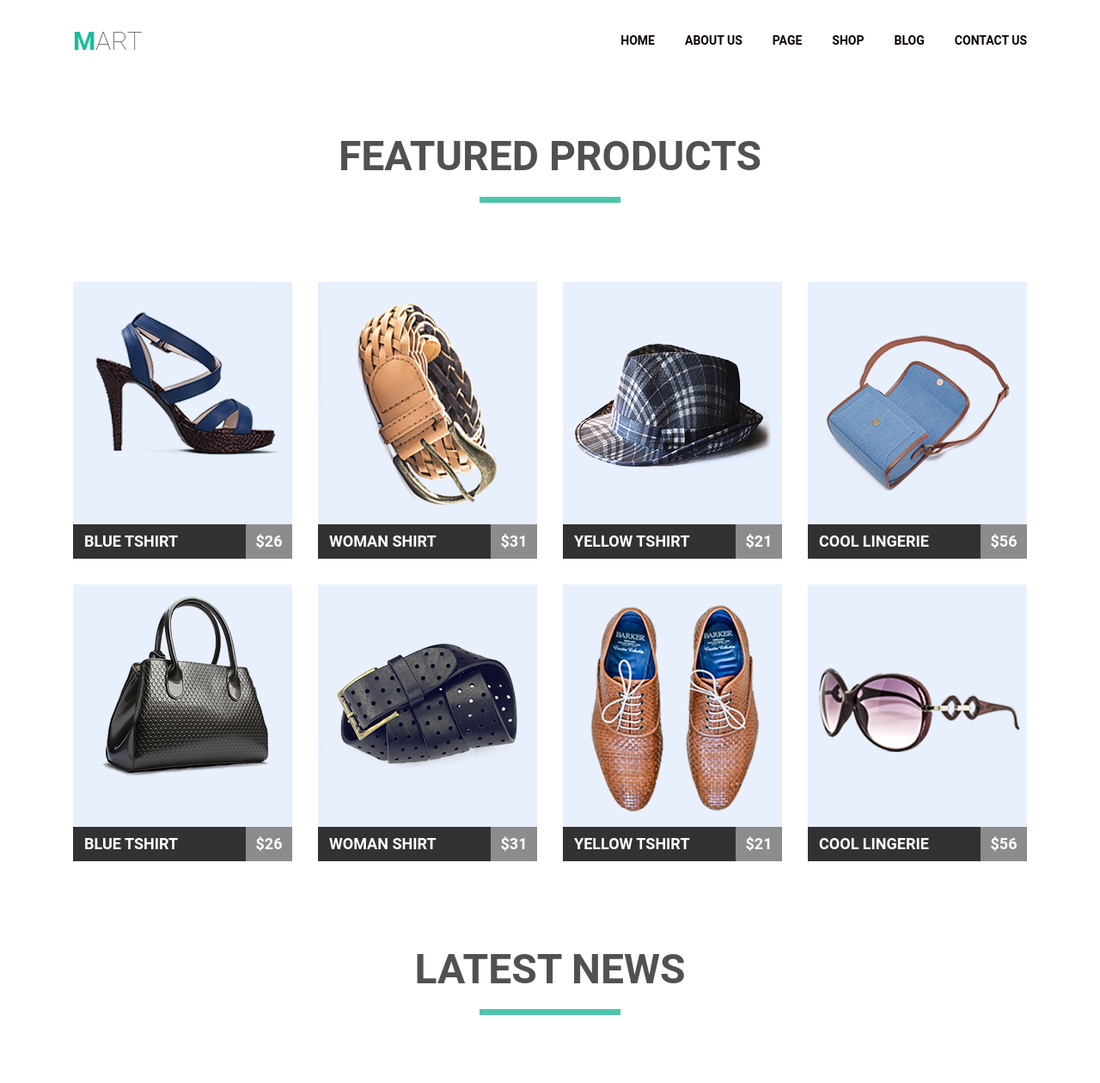
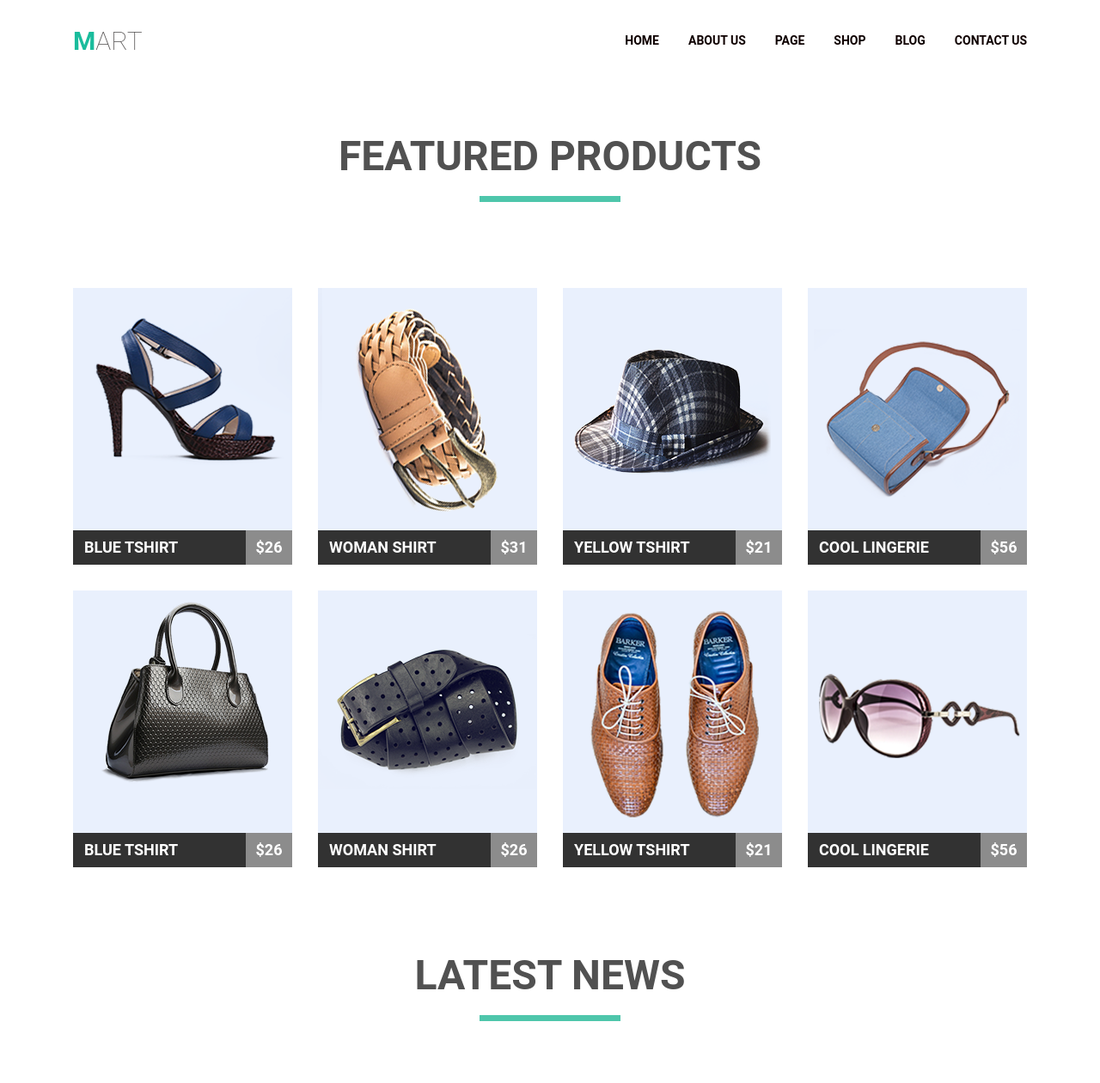
Before and after one commit to Alina-Pavliuk/goit-fe-course, a plain HTML site: page html-css/module-04/index.html in a window 1280 px wide. Shown: the top 1260 px of the page at 86% size. Drawn offline with Linux system fonts and the light colour scheme; a web font is replaced by a local one.

Commit message:
fix coments

```diff
--- a/html-css/module-04/css/style.css
+++ b/html-css/module-04/css/style.css
@@ -20,66 +20,66 @@ body {
     margin: 0 auto;
 }
 .logo {
-    display: inline-block;
     font-size: 30px;
     color: #555252;
     line-height: 32px;
     text-transform: uppercase;
     font-weight: 100;
-    padding-top: 32px;
+    text-decoration: none;
+    width: 640px;
+    float: left;
 }
 .logo::first-letter {
     color: #1abc9c;
     font-weight: bold;
 }
 header {
-    padding-bottom: 90px;
+    padding: 32px 0 90px 0;
 }
-.cite-navigation {
+a {
+    display: block;
+}
+.site-navigation {
     float: right;
     list-style: none;
-    padding-top: 38px;
+    padding: 7px 0 0 0;
 }
-.cite-navigation-item {
+.site-navigation-item {
     float: left;
 }
-.cite-navigation-item:not(:last-child) {
-    margin-right: 35px;
+.site-navigation-item:not(:last-child) {
+    margin-right: 34px;
 }
-.cite-navigation a {
+.site-navigation a {
     font-size: 14px;
     font-weight: bold;
     color: #0f0101;
     text-transform: uppercase;
     text-decoration: none;
 }
-.cite-navigation a:hover,
-.cite-navigation a:focus {
+.site-navigation a:hover,
+.site-navigation a:focus {
     color: #1abc9c;
 }
-.products h2, .news h2 {
+.section-content {
+    padding-bottom: 98px;
+}
+.section-title {
    font-size: 48px;
    font-weight: 600;
    color: #515151;
    text-align: center;
    text-transform: uppercase;
+   margin-bottom: 100px;
 }
-.products {
-    padding-bottom: 98px;
-}
-.products h2::after,
-.news h2::after {
+
+.section-title::after {
    display: block;
    width: 164px;
    height: 7px;
    background-color: #4ec6ab;
    content: '';
-}
-.products h2::after {
-    margin: 20px auto 92px;
-}
-.news h2::after {
-    margin: 19px auto 82px;
+   margin: 19px auto 0;
 }
 .products-list {
     list-style: none;
@@ -123,18 +123,17 @@ header {
 .products-list-item:focus .price {
     background-color: #7fd9c7;
 }
+
 .price {
     width: 54px;
     color: #ffffff;
-    background: #8c8c8c;
+    background-color: #8c8c8c;
     float: right;
     padding: 4px 0;
     text-align: center;
 }
 /* <!--section two--> */
-.news {
-    padding-bottom: 80px;
-}
+
 .news-list {
     list-style: none;
     font-family: "Open Sans","Source Sans Pro", "Raleway", sans-serif;
@@ -146,6 +145,7 @@ header {
     line-height: 26px;
     font-weight: 600;
     text-align: left;
+    margin-bottom: 25px;
 }
 .news-list-item h4::after {
     display: block;
@@ -153,7 +153,6 @@ header {
     width: 136px;
     height: 3px;
     background-color: #4ec6ab;
-    margin: 11px 0 14px;
 }
 .text-news {
     font-size: 14px;
@@ -168,17 +167,19 @@ header {
 .news-list-item:not(:nth-child(3n)) {
     margin-right: 30px;
 }
-.news-button {
+.news-link {
     font-size: 16px;
     font-weight: 100;
     color: #ffffff;
     background-color: #4ec6ab;
     border-radius: 3px;
     width: 160px;
-    height: 51px;
+    line-height: 51px;
     cursor: pointer;
+    text-decoration: none;
+    text-align: center;
 }
-.news-button:hover,
-.news-button:focus  {
+.news-link:hover,
+.news-link:focus  {
     background-color: #3cfaaa;
 }
--- a/html-css/module-04/index.html
+++ b/html-css/module-04/index.html
@@ -11,84 +11,116 @@
     <body>
     <div class="container">
         <header>
-            <nav class="page-nav">
-                <p class="logo">Mart</p>
-                <ul class="cite-navigation">
-                    <li class="cite-navigation-item"><a href="">Home</a></li>
-                    <li class="cite-navigation-item"><a href="">About us</a></li>
-                    <li class="cite-navigation-item"><a href="">Page</a></li>
-                    <li class="cite-navigation-item"><a href="">Shop</a></li>
-                    <li class="cite-navigation-item"><a href="">Blog</a></li>
-                    <li class="cite-navigation-item"><a href="">Contact us</a></li>
+            <nav class="page-nav clearfix">
+                <a href="" class="logo">Mart</a>
+                <ul class="site-navigation">
+                    <li class="site-navigation-item"><a href="">Home</a></li>
+                    <li class="site-navigation-item"><a href="">About us</a></li>
+                    <li class="site-navigation-item"><a href="">Page</a></li>
+                    <li class="site-navigation-item"><a href="">Shop</a></li>
+                    <li class="site-navigation-item"><a href="">Blog</a></li>
+                    <li class="site-navigation-item"><a href="">Contact us</a></li>
                 </ul>
             </nav>
         </header>
         <main>
-            <section class="products">
-                <h2>Featured products</h2>
+            <section class="section-content">
+                <h2 class="section-title">Featured products</h2>
                 <ul class="products-list clearfix">
                     <li class="products-list-item">
-                        <a href=""><img src="image/image01.png" width="255" height="282" alt="Blue heeled sandals"></a>
-                        <a href=""><h3 class="product-name">Blue Tshirt</h3></a>
-                        <p class="price">$26</p>
+                        <a href="">
+                            <img src="image/image01.png" width="255" height="282" alt="Blue heeled sandals">
+                        </a>
+                        <a href="">
+                                <h3 class="product-name">Blue Tshirt</h3>
+                                <span class="price">$26</span>
+                        </a>
                     </li>
                     <li class="products-list-item">
-                        <a href=""><img src="image/image02.png" width="255" height="282" alt="Woman brown shirt"></a>
-                        <a href=""><h3 class="product-name">WOMAN shirt</h3></a>
-                        <p class="price">$31</p>
+                        <a href="">
+                            <img src="image/image02.png" width="255" height="282" alt="Woman brown shirt">
+                        </a>
+                        <a href="">
+                            <h3 class="product-name">WOMAN shirt</h3>
+                            <span class="price">$31</span>
+                        </a>
                     </li>
                     <li class="products-list-item">
-                        <a href=""><img src="image/image03.png" width="255" height="282" alt="Plaid hat"></a>
-                        <a href=""><h3 class="product-name">YELLOW Tshirt</h3></a>
-                        <p class="price">$21</p>
+                        <a href="">
+                            <img src="image/image03.png" width="255" height="282" alt="Plaid hat">
+                        </a>
+                        <a href="">
+                            <h3 class="product-name">YELLOW Tshirt</h3>
+                            <span class="price">$21</span>
+                        </a>
                     </li>
                     <li class="products-list-item">
-                        <a href=""><img src="image/image04.png" width="255" height="282" alt="Hand bag"></a>
-                        <a href=""><h3 class="product-name">Cool lingerie</h3></a>
-                        <p class="price">$56</p>
+                        <a href="">
+                            <img src="image/image04.png" width="255" height="282" alt="Hand bag">
+                        </a>
+                        <a href="">
+                            <h3 class="product-name">Cool lingerie</h3>
+                            <span class="price">$56</span>
+                        </a>
                     </li>
                     <li class="products-list-item">
-                        <a href=""><img src="image/image05.png" width="255" height="282" alt="Black woman bag"></a>
-                        <a href=""><h3 class="product-name">Blue Tshirt</h3></a>
-                        <p class="price">$26</p>
+                        <a href="">
+                            <img src="image/image05.png" width="255" height="282" alt="Black woman bag">
+                        </a>
+                        <a href="">
+                            <h3 class="product-name">Blue Tshirt</h3>
+                            <span class="price">$26</span>
+                        </a>
                     </li>
                     <li class="products-list-item">
-                        <a href=""><img src="image/image06.png" width="255" height="282" alt="Black leather belt"></a>
-                        <a href=""><h3 class="product-name">WOMAN shirt</h3></a>
-                        <p class="price">$31</p>
+                        <a href="">
+                            <img src="image/image06.png" width="255" height="282" alt="Black leather belt">
+                        </a>
+                        <a href="">
+                            <h3 class="product-name">WOMAN shirt</h3>
+                            <span class="price">$26</span>
+                        </a>
                     </li>
                     <li class="products-list-item">
-                        <a href=""><img src="image/image07.png" width="255" height="282" alt="Wing tip"></a>
-                        <a href=""><h3 class="product-name">YELLOW Tshirt</h3></a>
-                        <p class="price">$21</p>
+                        <a href="">
+                            <img src="image/image07.png" width="255" height="282" alt="Wing tip">
+                        </a>
+                        <a href="">
+                            <h3 class="product-name">YELLOW Tshirt</h3>
+                            <span class="price">$21</span>
+                        </a>
                     </li>
                     <li class="products-list-item">
-                        <a href=""><img src="image/image08.png" width="255" height="282" alt="Sunglasses"></a>
-                        <a href=""><h3 class="product-name">Cool lingerie</h3></a>
-                        <p class="price">$56</p>
+                        <a href="">
+                            <img src="image/image08.png" width="255" height="282" alt="Sunglasses">
+                        </a>
+                        <a href="">
+                            <h3 class="product-name">Cool lingerie</h3>
+                            <span class="price">$56</span>
+                        </a>
                     </li>
                 </ul>
             </section>
-            <section class="news clearfix">
-                <h2>Latest news</h2>
+            <section class="section-content">
+                <h2 class="section-title">Latest news</h2>
                 <ul class="news-list clearfix">
                     <li class="news-list-item">
                         <img src="image/img-bog01.png" width="347" height="262" alt="Navigation">
                         <h4>Lorem Ipsum. Proin gravida nibh vel velit auctor aliquet. Aenea</h4>
                         <p class="text-news">Nam nec tellus a odio tincidunt auc. Duis sed odio sit amet nibh vulputate cursus a sit amet mauris. Morbi accumsan ipsum velit. Nam nec tellus a odio tincidunt</p>
-                        <button class="news-button" type="button">Read More</button>
+                        <a href="" class="news-link">Read More</a>
                     </li>
                     <li class="news-list-item">
                         <img src="image/img-bog02.png" width="347" height="262" alt="Navigation">
                         <h4>Lorem Ipsum. Proin gravida nibh vel velit auctor aliquet. Aenea</h4>
                         <p class="text-news">Nam nec tellus a odio tincidunt auc. Duis sed odio sit amet nibh vulputate cursus a sit amet mauris. Morbi accumsan ipsum velit. Nam nec tellus a odio tincidunt</p>
-                        <button class="news-button" type="button">Read More</button>
+                        <a href="" class="news-link">Read More</a>
                     </li>
                     <li class="news-list-item">
                         <img src="image/img-bog03.png" width="347" height="262" alt="Navigation">
                         <h4>Lorem Ipsum. Proin gravida nibh vel velit auctor aliquet. Aenea</h4>
                         <p class="text-news">Nam nec tellus a odio tincidunt auc. Duis sed odio sit amet nibh vulputate cursus a sit amet mauris. Morbi accumsan ipsum velit. Nam nec tellus a odio tincidunt</p>
-                        <button class="news-button" type="button">Read More</button>
+                        <a href="" class="news-link">Read More</a>
                     </li>
                 </ul>
             </section>
```
